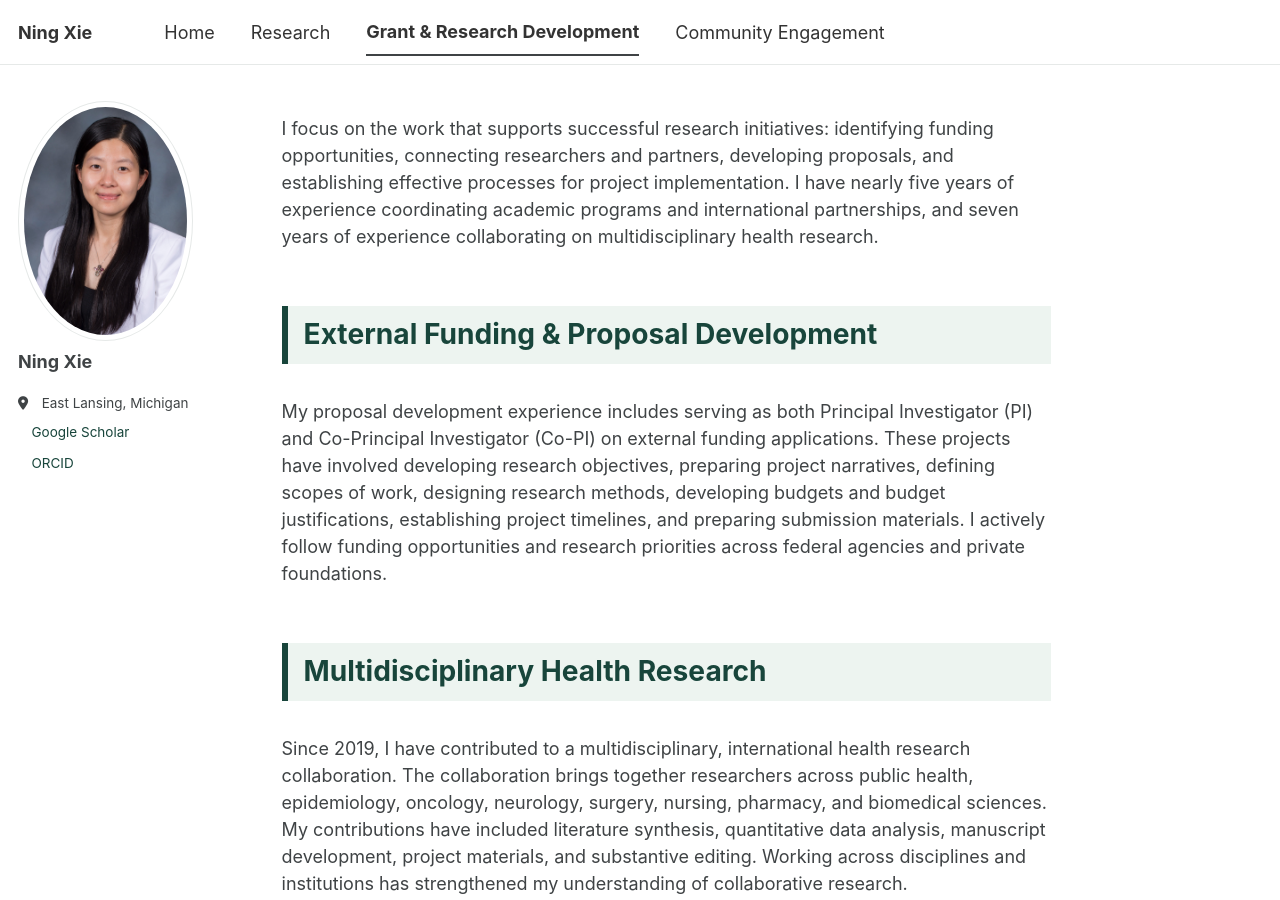
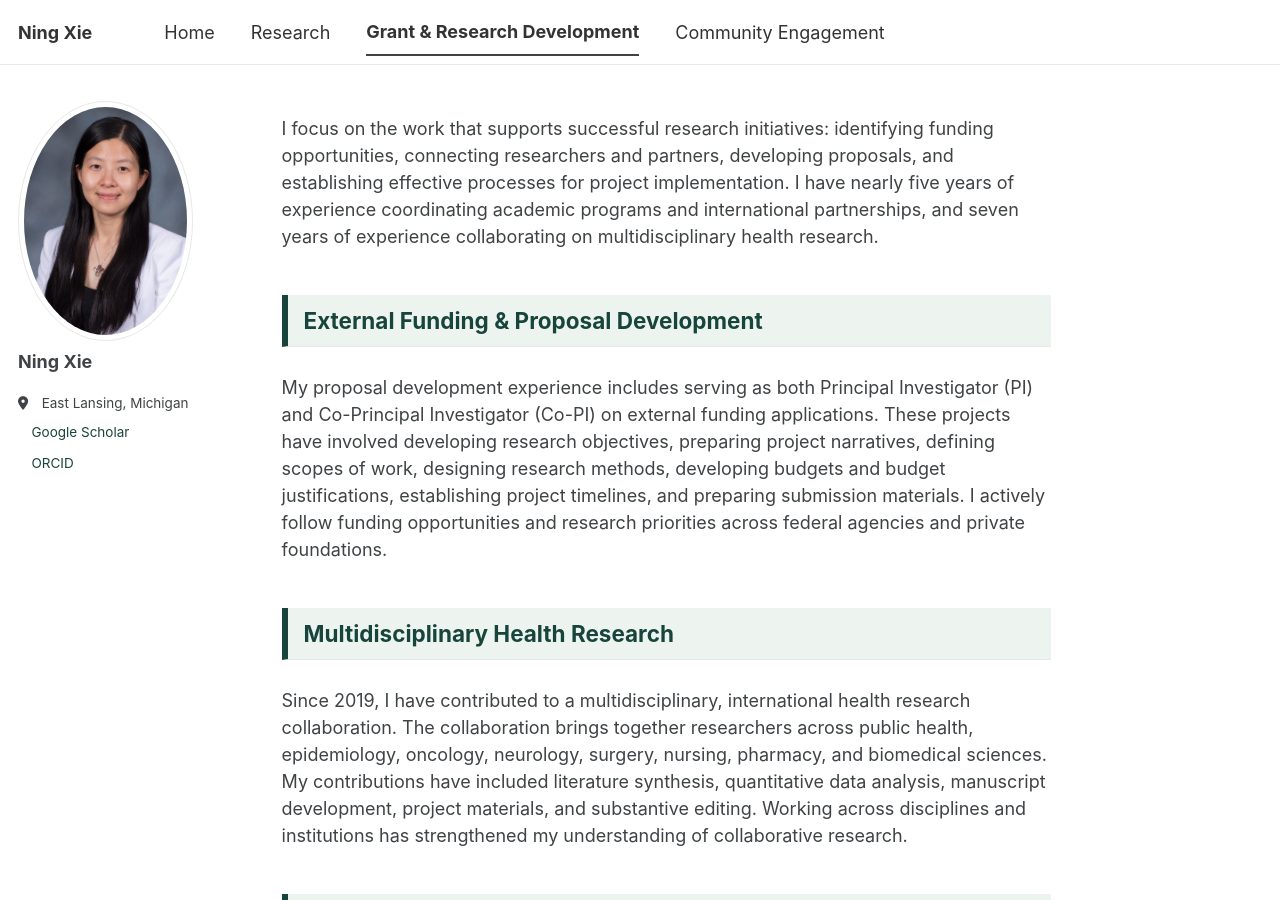
Before and after one commit to ningxiephd/ningxiephd.github.io, a Jekyll site: the page built from _pages/grant-research-development.md, in a window 1280 px wide and 900 px high. Built offline with Jekyll 4.4.1, drawn with Linux system fonts in a browser that asks for light colours; a style sheet for code colours, icons or effects is not loaded.

Commit message:
Add files via upload

```diff
--- a/_pages/grant-research-development.md
+++ b/_pages/grant-research-development.md
@@ -6,19 +6,19 @@
 ---
 I focus on the work that supports successful research initiatives: identifying funding opportunities, connecting researchers and partners, developing proposals, and establishing effective processes for project implementation. I have nearly five years of experience coordinating academic programs and international partnerships, and seven years of experience collaborating on multidisciplinary health research.
 
-<h1 style="border-left: 6px solid #18453B; background-color: #edf4f0; color: #18453B; padding: 12px 16px; margin-top: 2em; margin-bottom: 1.2em;">External Funding & Proposal Development</h1>
+<h2 style="border-left: 6px solid #18453B; background-color: #edf4f0; color: #18453B; padding: 12px 16px; margin-top: 2em; margin-bottom: 1.2em;">External Funding & Proposal Development</h2>
 
 My proposal development experience includes serving as both Principal Investigator (PI) and Co-Principal Investigator (Co-PI) on external funding applications. These projects have involved developing research objectives, preparing project narratives, defining scopes of work, designing research methods, developing budgets and budget justifications, establishing project timelines, and preparing submission materials. I actively follow funding opportunities and research priorities across federal agencies and private foundations.
 
-<h1 style="border-left: 6px solid #18453B; background-color: #edf4f0; color: #18453B; padding: 12px 16px; margin-top: 2em; margin-bottom: 1.2em;">Multidisciplinary Health Research</h1>
+<h2 style="border-left: 6px solid #18453B; background-color: #edf4f0; color: #18453B; padding: 12px 16px; margin-top: 2em; margin-bottom: 1.2em;">Multidisciplinary Health Research</h2>
 
 Since 2019, I have contributed to a multidisciplinary, international health research collaboration. The collaboration brings together researchers across public health, epidemiology, oncology, neurology, surgery, nursing, pharmacy, and biomedical sciences. My contributions have included literature synthesis, quantitative data analysis, manuscript development, project materials, and substantive editing. Working across disciplines and institutions has strengthened my understanding of collaborative research.
 
-<h1 style="border-left: 6px solid #18453B; background-color: #edf4f0; color: #18453B; padding: 12px 16px; margin-top: 2em; margin-bottom: 1.2em;">University Program & Partnership Development</h1>
+<h2 style="border-left: 6px solid #18453B; background-color: #edf4f0; color: #18453B; padding: 12px 16px; margin-top: 2em; margin-bottom: 1.2em;">University Program & Partnership Development</h2>
 
 From 2019 to 2024, I was an International Program Officer at the University of Louisville. I supported the operations of several graduate and professional programs, worked with academic leadership on international partnerships, and coordinated across university offices, overseas universities, and external organizations. I supported discussions on memoranda of understanding, customized academic programs, and curriculum alignment. I also organized international recruitment and partnership trips.
 
-<h1 style="border-left: 6px solid #18453B; background-color: #edf4f0; color: #18453B; padding: 12px 16px; margin-top: 2em; margin-bottom: 1.2em;">How I Approach Research Development</h1>
+<h2 style="border-left: 6px solid #18453B; background-color: #edf4f0; color: #18453B; padding: 12px 16px; margin-top: 2em; margin-bottom: 1.2em;">How I Approach Research Development</h2>
 
 Effective research development begins well before a proposal deadline and extends beyond submission. My approach centers on four interconnected areas:
 
```
